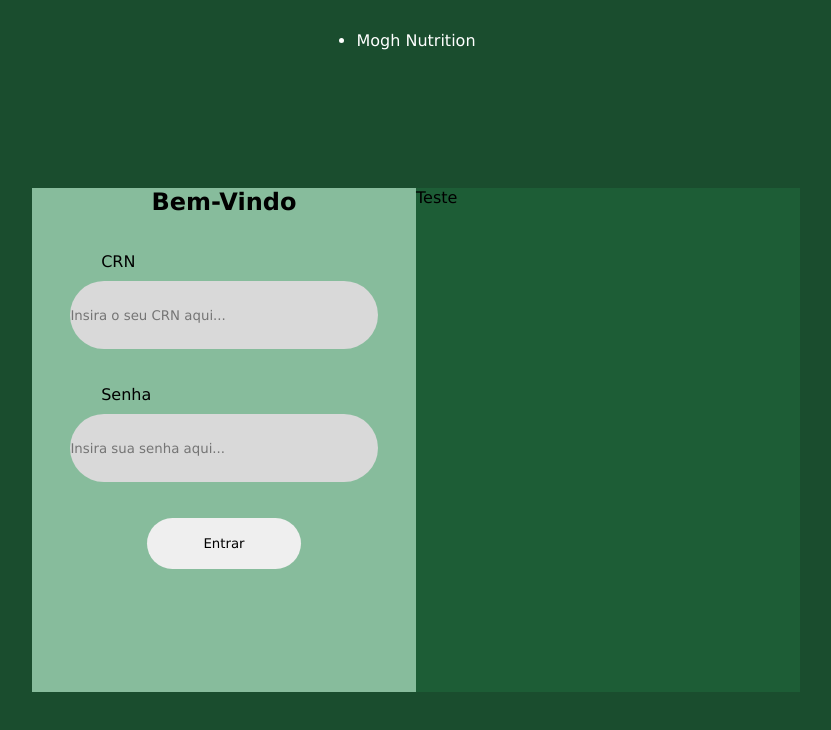
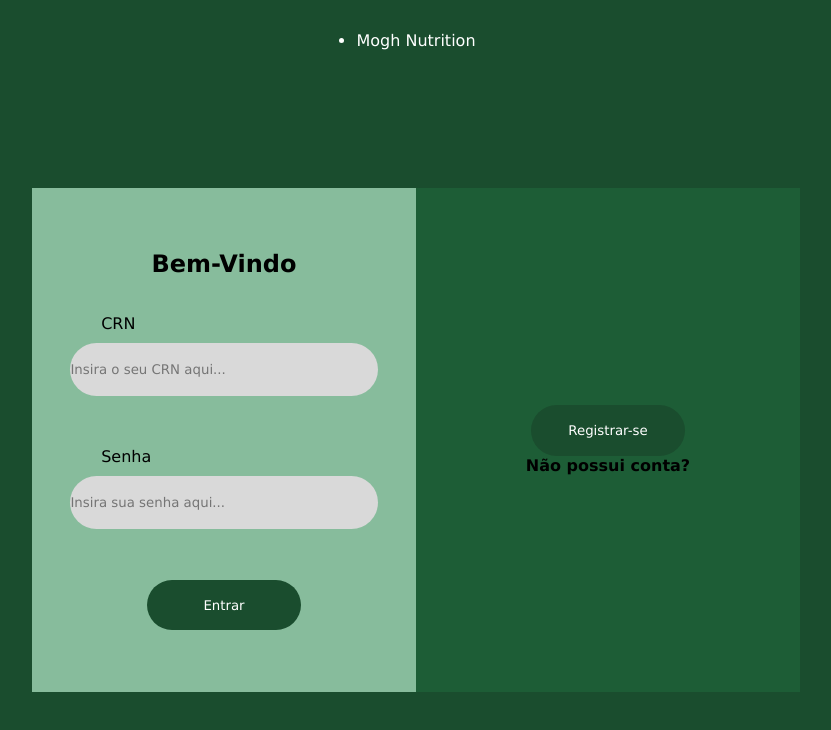
Before and after one commit to Otavio-Miguel-Rocha/OficialMoghNutrition, an Angular app: page /Menu-Inicial in a window 1280 px wide. Shown: the top 730 px of the page, without its empty margins (224-1055 px from the left). Built offline with nearby package versions, Linux system fonts and the light colour scheme.

Commit message:
Implementa todos os requisitos básicos para a inserção da lógica.

```diff
--- a/src/app/menu-inicial/menu-inicial.component.css
+++ b/src/app/menu-inicial/menu-inicial.component.css
@@ -1,52 +1,56 @@
-#section-menu-inicial{
+/* CSS GERAIS */
+#section-menu-inicial {
   display: flex;
   width: 100%;
   height: 90vh;
   justify-content: center;
   align-items: center;
-    background-color: #1A4D2E;
+  background-color: #1a4d2e;
 }
-#grid-login-register{
+#grid-login-register {
   display: grid;
   width: 60%;
   height: 70%;
-    background-color: #1D5D36;
-    grid-template-columns: repeat(2,1fr);
+  background-color: #1d5d36;
+  grid-template-columns: repeat(2, 1fr);
 }
-#square-login{
+.square-lightgreen {
   display: flex;
   width: 100%;
   height: 100%;
-    background-color: #87BC9C;
+  background-color: #87bc9c;
   align-items: center;
+  justify-content: center;
   flex-direction: column;
 }
-#label-inputs-position{
+.flex-direction-column {
+  flex-direction: column;
+}
+/*  */
+/* Login */
+#label-inputs-position {
   display: flex;
-    flex-direction: column;
   width: 80%;
   height: 60%;
   justify-content: space-evenly;
 }
-.label-inputs{
-    flex-direction: column;
+.label-inputs {
   height: 32%;
 }
-.labels-margem{
+.labels-margem {
   display: flex;
   margin-left: 10%;
   height: 30%;
 }
-.inputs{
+.inputs {
   display: flex;
   width: 100%;
   border-radius: 50px;
   border: none;
-    background-color: #D9D9D9;
-    height: 70%;
+  background-color: #d9d9d9;
+  height: 55%;
 }
-
-.buttons{
+.buttons {
   display: flex;
   width: 40%;
   height: 10%;
@@ -54,4 +58,27 @@
   border: none;
   justify-content: center;
   align-items: center;
+  cursor: pointer;
+  background-color: #1a4d2e;
+  color: white;
 }
+.div-other-option {
+  display: flex;
+  width: 100%;
+  height: 100%;
+  justify-content: center;
+  align-items: center;
+}
+/*  */
+
+.label-inputs-register {
+  display: flex;
+  width: 80%;
+  height: 20%;
+}
+#grid-password-crn {
+  display: grid;
+  height: 40%;
+  width: 80%;
+  grid-template-columns: 70% 30%;
+}
--- a/src/app/menu-inicial/menu-inicial.component.html
+++ b/src/app/menu-inicial/menu-inicial.component.html
@@ -1,19 +1,77 @@
 <section id="section-menu-inicial">
   <div id="grid-login-register">
-    <div id="square-login">
+    <!-- login-square -->
+    <div class="square-lightgreen" *ngIf="!mode">
       <h2>Bem-Vindo</h2>
-      <div id="label-inputs-position">
-        <div class="label-inputs">
+      <div id="label-inputs-position" class="flex-direction-column">
+        <div class="label-inputs flex-direction-column">
           <label class="labels-margem">CRN</label>
-          <input class="inputs" type="text" placeholder="Insira o seu CRN aqui...">
+          <input
+            class="inputs"
+            type="text"
+            placeholder="Insira o seu CRN aqui..."
+          />
         </div>
-        <div class="label-inputs">
+        <div class="label-inputs flex-direction-column">
           <label class="labels-margem">Senha</label>
-          <input class="inputs" type="password" placeholder="Insira sua senha aqui...">
+          <input
+            class="inputs"
+            type="password"
+            placeholder="Insira sua senha aqui..."
+          />
         </div>
       </div>
       <button class="buttons">Entrar</button>
     </div>
-    <div>Teste</div>
+    <!--  -->
+    <!-- register-button-square -->
+    <div class="div-other-option flex-direction-column" *ngIf="!mode">
+      <button class="buttons" (click)="switchModeRegister()">
+        Registrar-se
+      </button>
+      <h4>Não possui conta?</h4>
+    </div>
+    <!--  -->
+    <!-- login-button-square -->
+    <div class="div-other-option flex-direction-column" *ngIf="mode">
+      <button class="buttons" (click)="switchModeLogin()">Entrar</button>
+      <h4>Já possui conta?</h4>
+    </div>
+    <!--  -->
+    <!-- register-square -->
+    <div class="square-lightgreen" *ngIf="mode">
+      <h2>Faça seu Cadastro</h2>
+      <div class="label-inputs-register flex-direction-column">
+        <label class="labels-margem">Nome Completo</label>
+        <input
+          class="inputs"
+          type="text"
+          placeholder="Insira seu nome completo aqui..."
+        />
+      </div>
+      <div class="label-inputs-register flex-direction-column">
+        <label class="labels-margem">E-mail</label>
+        <input
+          class="inputs"
+          type="text"
+          placeholder="Insira seu e-mail aqui..."
+        />
+      </div>
+      <div id="grid-password-crn">
+        <div class="label-inputs flex-direction-column">
+          <label class="labels-margem">Senha</label>
+          <input
+            class="inputs"
+            type="text"
+            placeholder="Crie uma senha aqui..."
+          />
+        </div>
+        <div class="label-inputs flex-direction-column">
+          <label class="labels-margem">CRN</label>
+          <input class="inputs" type="text" placeholder="CRN-5/xxxx" />
+        </div>
+      </div>
+      <button class="buttons">Registrar-se</button>
+    </div>
   </div>
 </section>
--- a/src/app/menu-inicial/menu-inicial.component.ts
+++ b/src/app/menu-inicial/menu-inicial.component.ts
@@ -1,15 +1,21 @@
-import { Component, OnInit } from '@angular/core';
+import { Component, OnInit } from "@angular/core";
 
 @Component({
-  selector: 'app-menu-inicial',
-  templateUrl: './menu-inicial.component.html',
-  styleUrls: ['./menu-inicial.component.css']
+  selector: "app-menu-inicial",
+  templateUrl: "./menu-inicial.component.html",
+  styleUrls: ["./menu-inicial.component.css"],
 })
 export class MenuInicialComponent implements OnInit {
+  constructor() {}
 
-  constructor() { }
+  ngOnInit() {}
 
-  ngOnInit() {
+  mode: boolean = false;
+
+  switchModeLogin(): void {
+    this.mode = false;
   }
-
+  switchModeRegister(): void {
+    this.mode = true;
+  }
 }
```
Lines whose indentation alone changed are shown as unchanged.
